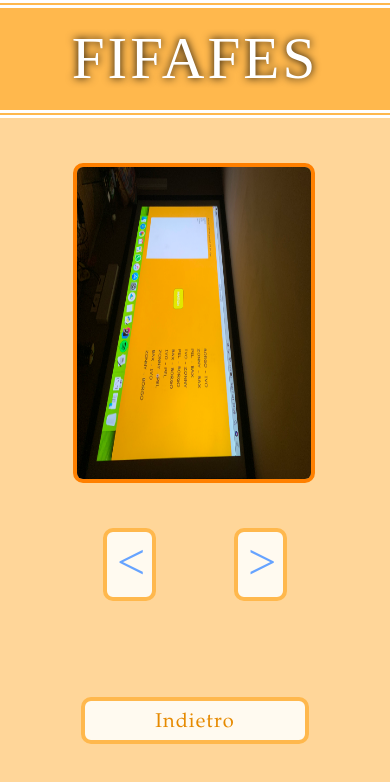
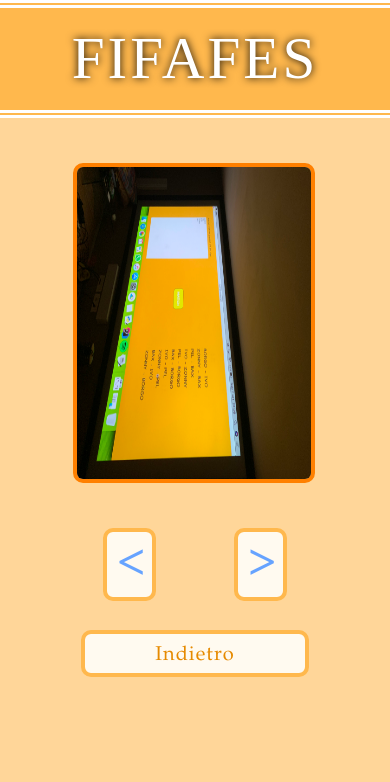
Before and after one commit to Borgo99/fifafes, a plain HTML site: page photogallery.html in a window 390 px wide. Drawn offline with nearby package versions, Linux system fonts and the light colour scheme.

Commit message:
Add files via upload

```diff
--- a/photogallery.css
+++ b/photogallery.css
@@ -136,6 +136,7 @@ a {
         display: inline-block;
         float: none;
         margin-top: 5vh;
+        font-weight: bold;
     }
     .btnbox {
         margin-left: 20vw;
@@ -147,7 +148,8 @@ a {
     .exit {
         display: block;
         width: 100%;
-        margin-top: 30vh;
+        margin-top: 22vh;
+        margin-bottom: 5vh;
     }
 
 }
```
